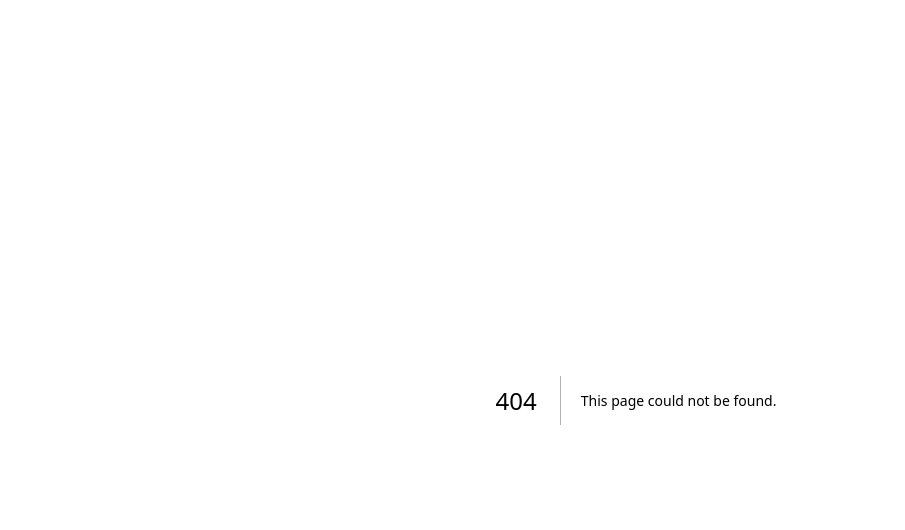
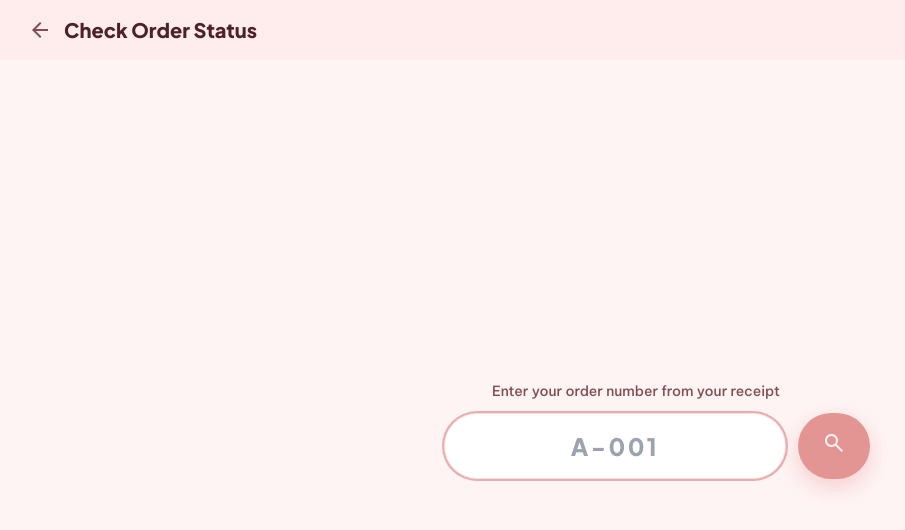
Before and after one commit to Rivera-C598/CanteenKiosk, a Next.js app: page /status in a window 1280 px wide. Before the commit this address had no page. Shown: the top 530 px of the page, without its empty margins (4-909 px from the left). Built offline with nearby package versions, Linux system fonts and the light colour scheme.

Commit message:
add kiosk order status lookup page

```diff
--- /dev/null
+++ b/src/app/(kiosk)/status/page.tsx
@@ -0,0 +1,150 @@
+'use client'
+
+import { useState } from 'react'
+import { useRouter } from 'next/navigation'
+import { Icon } from '@/components/shared/Icon'
+
+interface StatusResult {
+  orderNumber: string
+  status: string
+  cancelReason: string
+  refundStatus: string
+  items: { name: string; quantity: number }[]
+  createdAt: string
+}
+
+const STATUS_DISPLAY: Record<string, { label: string; icon: string; color: string; bg: string }> = {
+  pending_verification: { label: 'Awaiting GCash Confirmation', icon: 'qr_code_scanner', color: 'text-stone-600', bg: 'bg-stone-100' },
+  awaiting_payment: { label: 'Awaiting Cash Payment', icon: 'payments', color: 'text-stone-600', bg: 'bg-stone-100' },
+  preparing: { label: 'Being Prepared', icon: 'soup_kitchen', color: 'text-secondary', bg: 'bg-secondary-container' },
+  ready: { label: 'Ready for Pickup!', icon: 'done_all', color: 'text-tertiary', bg: 'bg-tertiary-container' },
+  completed: { label: 'Order Completed', icon: 'task_alt', color: 'text-stone-500', bg: 'bg-stone-100' },
+  cancelled: { label: 'Order Cancelled', icon: 'cancel', color: 'text-error', bg: 'bg-error-container' },
+}
+
+export default function StatusPage() {
+  const router = useRouter()
+  const [input, setInput] = useState('')
+  const [result, setResult] = useState<StatusResult | null>(null)
+  const [notFound, setNotFound] = useState(false)
+  const [loading, setLoading] = useState(false)
+
+  const lookup = async () => {
+    const q = input.trim().toUpperCase()
+    if (!q) return
+    setLoading(true)
+    setResult(null)
+    setNotFound(false)
+    try {
+      const res = await fetch(`/api/orders/status?order=${encodeURIComponent(q)}`)
+      if (res.status === 404) {
+        setNotFound(true)
+        setLoading(false)
+        return
+      }
+      setResult(await res.json())
+    } catch {
+      setNotFound(true)
+    }
+    setLoading(false)
+  }
+
+  const cfg = result ? (STATUS_DISPLAY[result.status] ?? STATUS_DISPLAY.preparing) : null
+
+  return (
+    <div className="h-screen w-screen flex flex-col bg-background">
+      {/* Header */}
+      <header className="flex items-center gap-3 px-8 py-4 bg-surface-container-low shrink-0">
+        <button
+          onClick={() => router.push('/')}
+          className="flex items-center gap-2 text-on-surface-variant active:scale-95 transition-transform"
+        >
+          <Icon name="arrow_back" size={24} />
+        </button>
+        <h1 className="font-headline font-black text-xl text-on-surface">Check Order Status</h1>
+      </header>
+
+      <div className="flex-1 flex flex-col items-center justify-center px-8 gap-6">
+        {/* Input */}
+        <div className="w-full max-w-sm flex flex-col gap-3">
+          <p className="text-on-surface-variant font-medium text-center text-sm">
+            Enter your order number from your receipt
+          </p>
+          <div className="flex gap-3">
+            <input
+              type="text"
+              value={input}
+              onChange={e => setInput(e.target.value.toUpperCase())}
+              onKeyDown={e => e.key === 'Enter' && lookup()}
+              placeholder="A-001"
+              className="flex-1 bg-surface-container-lowest border border-outline-variant/30 rounded-xl px-5 py-4 text-2xl font-headline font-black text-center tracking-widest focus:outline-none focus:ring-2 focus:ring-primary/30 uppercase"
+              autoFocus
+            />
+            <button
+              onClick={lookup}
+              disabled={loading || !input.trim()}
+              className="bg-primary text-on-primary px-6 py-4 rounded-xl font-headline font-bold text-lg shadow-primary-glow active:scale-95 transition-all disabled:opacity-40"
+            >
+              {loading
+                ? <Icon name="hourglass_empty" size={24} className="animate-spin" />
+                : <Icon name="search" size={24} />
+              }
+            </button>
+          </div>
+        </div>
+
+        {/* Not found */}
+        {notFound && (
+          <div className="w-full max-w-sm bg-surface-container-lowest rounded-2xl p-6 text-center shadow-ambient">
+            <Icon name="search_off" size={40} className="text-stone-400 mb-2" />
+            <p className="font-headline font-bold text-on-surface mb-1">Order Not Found</p>
+            <p className="text-sm text-on-surface-variant">Check your receipt and try again.</p>
+          </div>
+        )}
+
+        {/* Result card */}
+        {result && cfg && (
+          <div className="w-full max-w-sm bg-surface-container-lowest rounded-2xl shadow-ambient overflow-hidden">
+            {/* Status header */}
+            <div className={`${cfg.bg} px-6 py-5 flex items-center gap-4`}>
+              <Icon name={cfg.icon} size={32} className={cfg.color} />
+              <div>
+                <p className="font-headline font-black text-3xl text-on-surface tracking-tight">{result.orderNumber}</p>
+                <p className={`font-bold text-sm ${cfg.color}`}>{cfg.label}</p>
+              </div>
+            </div>
+
+            {/* Items */}
+            <div className="px-6 py-4 space-y-2">
+              {result.items.map((item, i) => (
+                <div key={i} className="flex items-center gap-3">
+                  <span className="w-7 h-7 rounded-full bg-surface-container flex items-center justify-center text-xs font-black text-on-surface shrink-0">
+                    {item.quantity}
+                  </span>
+                  <span className="text-on-surface font-medium">{item.name}</span>
+                </div>
+              ))}
+            </div>
+
+            {/* Cancel reason */}
+            {result.cancelReason && (
+              <div className="px-6 pb-4">
+                <p className="text-sm text-on-surface-variant">{result.cancelReason}</p>
+              </div>
+            )}
+
+            {/* GCash refund notice */}
+            {result.status === 'cancelled' && result.refundStatus === 'pending' && (
+              <div className="mx-6 mb-5 bg-error-container/30 rounded-xl p-3 flex items-start gap-2">
+                <Icon name="info" size={18} className="text-error shrink-0 mt-0.5" />
+                <p className="text-sm font-medium text-error">
+                  GCash refund pending — please see the cashier.
+                </p>
+              </div>
+            )}
+          </div>
+        )}
+      </div>
+    </div>
+  )
+}
```
